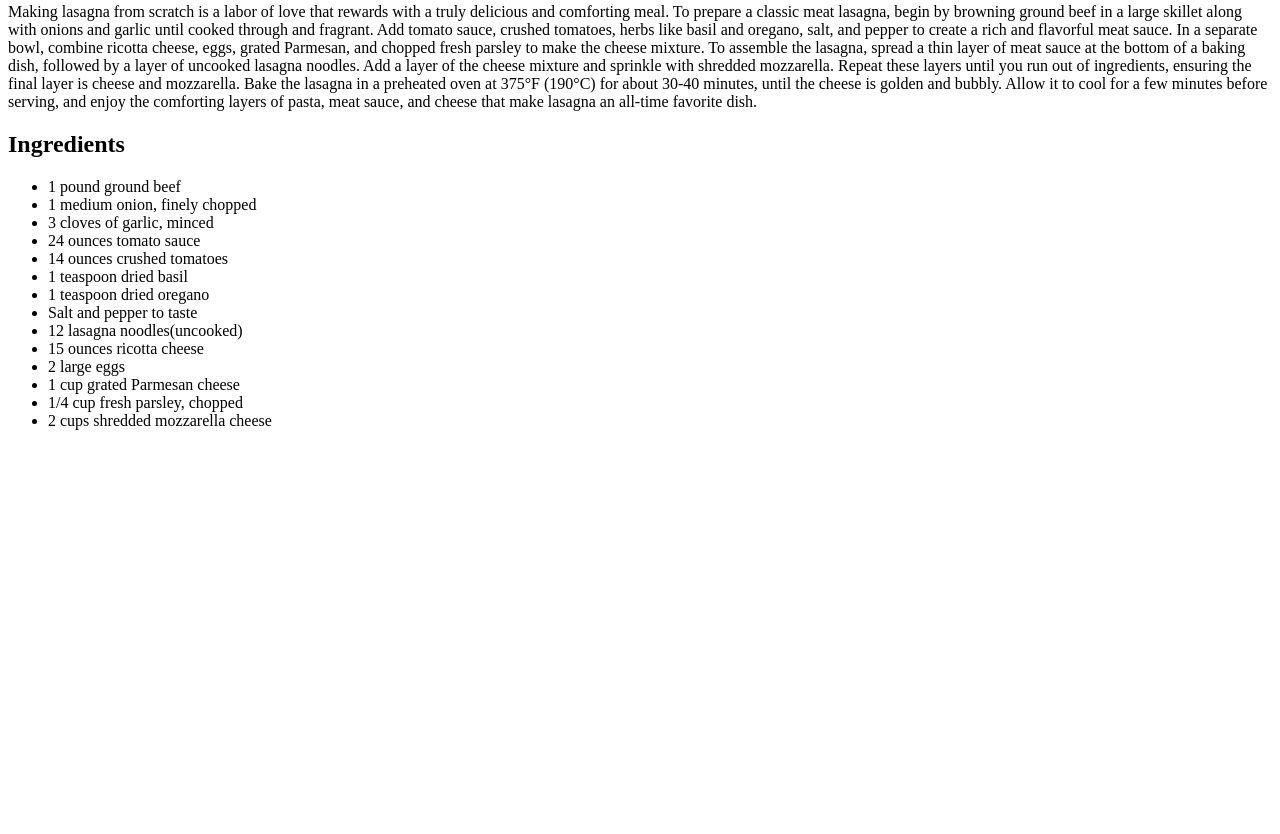
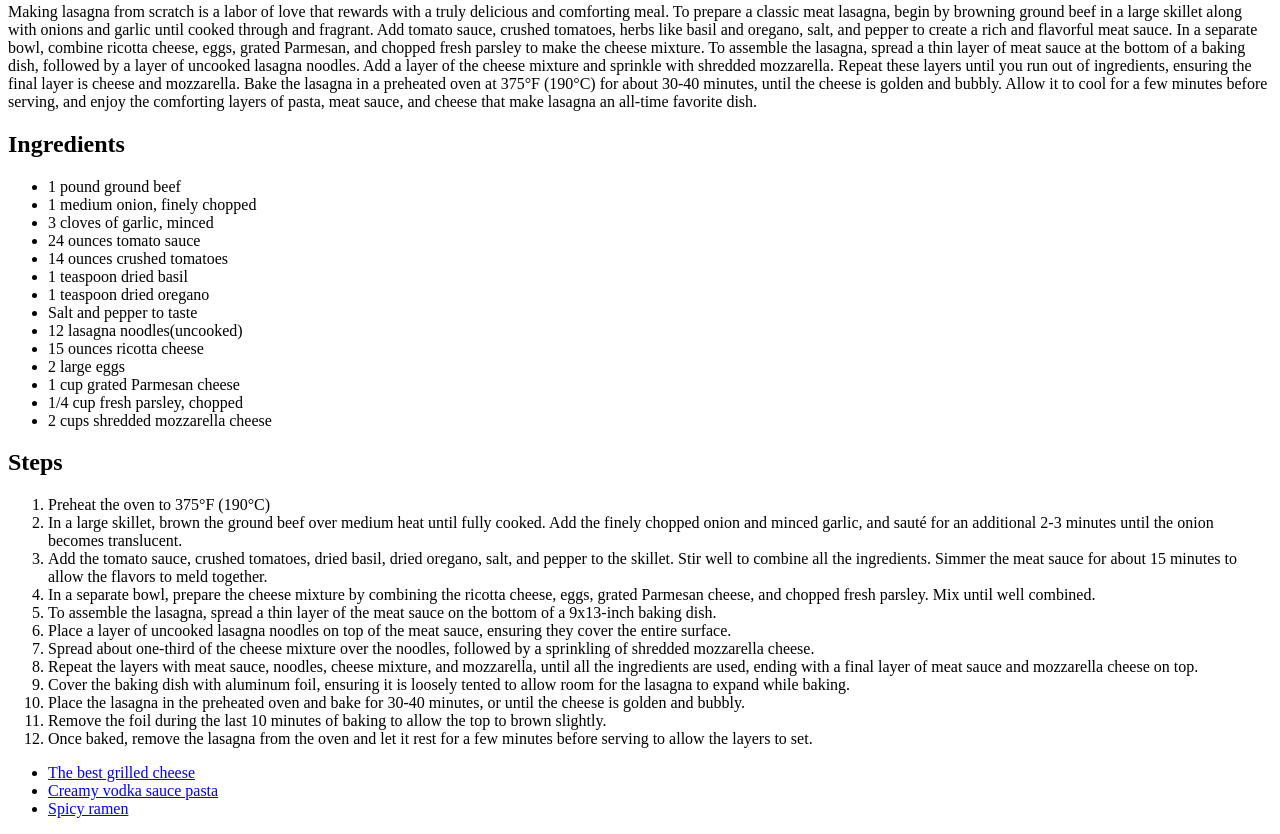
Before and after one commit to Jacob5577/odin-recipes, a plain HTML site: page recipes.html in a window 1280 px wide. Shown: the part 554-1388 px from the top of the page. Before the commit the page ends 1000 px from the top, so only its background shows below. Drawn offline with Linux system fonts and the light colour scheme.

Commit message:
At the bottom of the page I have added links to 3 other recipes

```diff
--- a/recipes.html
+++ b/recipes.html
@@ -7,16 +7,31 @@
     <title>Odin Recipes</title>
 </head>
 <body>
+
+
+<!--heading and heading photo-->
+
+
     <h1>Odin Recipes</h1>
     <img src="recipes/photos/sunorwind-PgkGsxjvGB4-unsplash.jpg" alt="Photo of Lasagna">
     <a href="recipes/lasagna.html">Recipe For Lasagna</a>
 
+
+<!--Description and directions-->
+
+
     <h2>What lasagna is a how to make it!</h2>
 
     <p>Lasagna is a traditional Italian dish that has gained worldwide popularity for its rich and comforting flavors. It is a layered pasta dish made with flat rectangular sheets of pasta, typically alternating with layers of meat sauce, cheese, and various fillings. The pasta sheets are typically boiled until al dente before being assembled with the other ingredients. The meat sauce, often made with ground beef, onions, garlic, and tomatoes, is cooked to a thick and savory consistency. Generous amounts of cheese, such as mozzarella, ricotta, and Parmesan, are interspersed between the layers, adding a creamy and indulgent element to the dish. Once assembled, the lasagna is baked in the oven until the cheese is melted and bubbly, and the flavors meld together to create a hearty and satisfying meal.</p>
+
     <p>Making lasagna from scratch is a labor of love that rewards with a truly delicious and comforting meal. To prepare a classic meat lasagna, begin by browning ground beef in a large skillet along with onions and garlic until cooked through and fragrant. Add tomato sauce, crushed tomatoes, herbs like basil and oregano, salt, and pepper to create a rich and flavorful meat sauce. In a separate bowl, combine ricotta cheese, eggs, grated Parmesan, and chopped fresh parsley to make the cheese mixture. To assemble the lasagna, spread a thin layer of meat sauce at the bottom of a baking dish, followed by a layer of uncooked lasagna noodles. Add a layer of the cheese mixture and sprinkle with shredded mozzarella. Repeat these layers until you run out of ingredients, ensuring the final layer is cheese and mozzarella. Bake the lasagna in a preheated oven at 375°F (190°C) for about 30-40 minutes, until the cheese is golden and bubbly. Allow it to cool for a few minutes before serving, and enjoy the comforting layers of pasta, meat sauce, and cheese that make lasagna an all-time favorite dish.</p>
 
+
+<!--ingredients and specific directions-->
+
+
     <h2>Ingredients</h2>
+
     <ul>
         <li>1 pound ground beef</li>
         <li>1 medium onion, finely chopped</li>
@@ -34,7 +49,28 @@
         <li>2 cups shredded mozzarella cheese</li>
     </ul>
 
+    <h2>Steps</h2>
 
+    <ol>
+        <li>Preheat the oven to 375°F (190°C)</li>
+        <li>In a large skillet, brown the ground beef over medium heat until fully cooked. Add the finely chopped onion and minced garlic, and sauté for an additional 2-3 minutes until the onion becomes translucent.</li>
+        <li>Add the tomato sauce, crushed tomatoes, dried basil, dried oregano, salt, and pepper to the skillet. Stir well to combine all the ingredients. Simmer the meat sauce for about 15 minutes to allow the flavors to meld together.</li>
+        <li>In a separate bowl, prepare the cheese mixture by combining the ricotta cheese, eggs, grated Parmesan cheese, and chopped fresh parsley. Mix until well combined.</li>
+        <li>To assemble the lasagna, spread a thin layer of the meat sauce on the bottom of a 9x13-inch baking dish.</li>
+        <li>Place a layer of uncooked lasagna noodles on top of the meat sauce, ensuring they cover the entire surface.</li>
+        <li>Spread about one-third of the cheese mixture over the noodles, followed by a sprinkling of shredded mozzarella cheese.</li>
+        <li>Repeat the layers with meat sauce, noodles, cheese mixture, and mozzarella, until all the ingredients are used, ending with a final layer of meat sauce and mozzarella cheese on top.</li>
+        <li>Cover the baking dish with aluminum foil, ensuring it is loosely tented to allow room for the lasagna to expand while baking.</li>
+        <li>Place the lasagna in the preheated oven and bake for 30-40 minutes, or until the cheese is golden and bubbly.</li>
+        <li>Remove the foil during the last 10 minutes of baking to allow the top to brown slightly.</li>
+        <li>Once baked, remove the lasagna from the oven and let it rest for a few minutes before serving to allow the layers to set.</li>
+    </ol>
+
+    <ul>
+        <li><a href="recipes/grilled-cheese.html">The best grilled cheese</a></li>
+        <li><a href="recipes/vodka-pasta.html">Creamy vodka sauce pasta</a></li>
+        <li><a href="recipes/ramen.html">Spicy ramen</a></li>
+    </ul>
 
 </body>
 </html>
```
